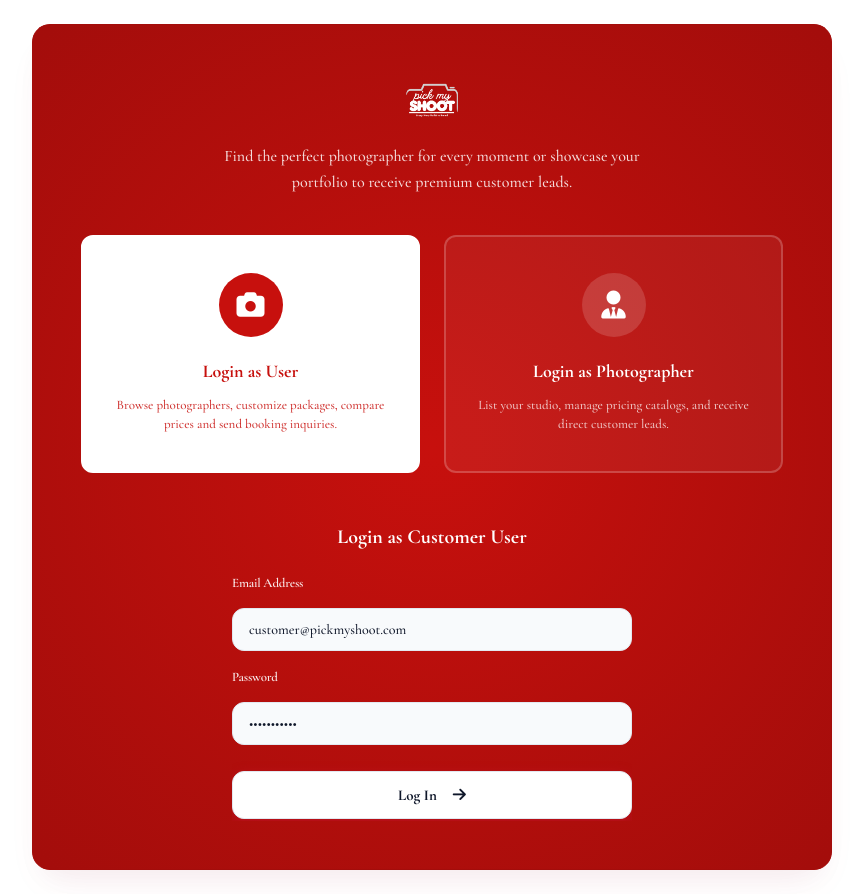
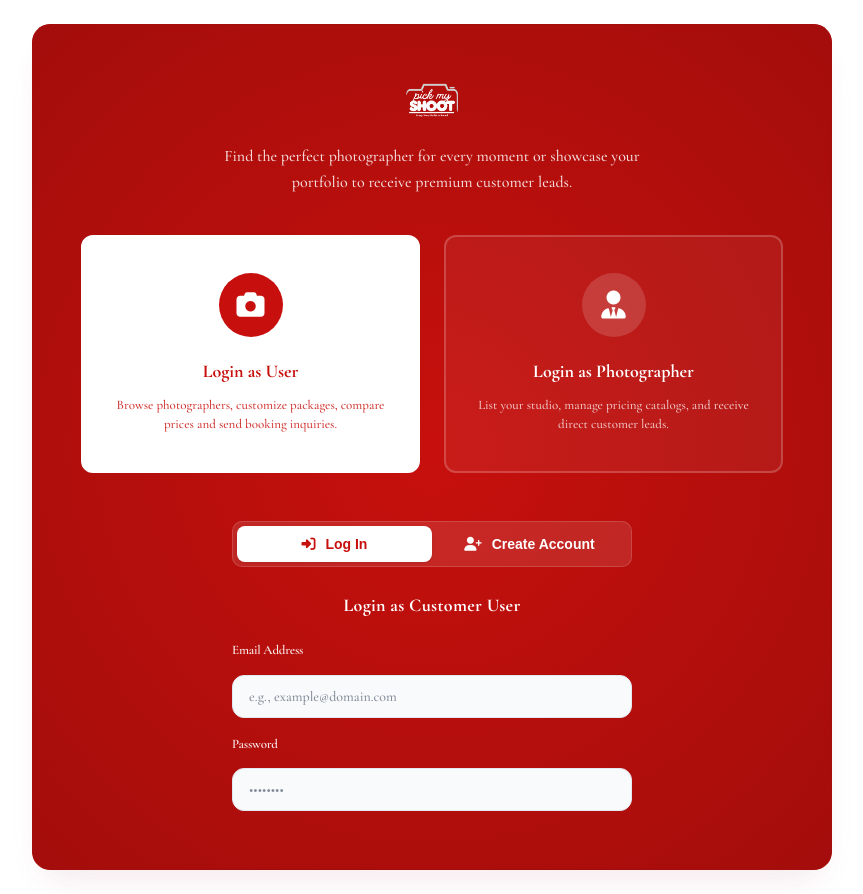
Before and after one commit to modupalliharshini/TPC_pickmyshoot, a React (Vite) app: page /login in a window 1280 px wide. Both pictures are taken after a click on the element 458 px from the left and 469 px from the top of the page. Shown: the whole page, without its empty margins (208-1071 px from the left). Built offline with nearby package versions, Linux system fonts and the light colour scheme; no server answers; a web font is replaced by a local one.

Commit message:
completely dynamic clean slate login and multi tenant dashboard

```diff
--- a/src/context/AuthContext.jsx
+++ b/src/context/AuthContext.jsx
@@ -82,7 +82,7 @@
       // If they registered as a photographer, initialize a default customizable profile!
       if (role === 'photographer') {
         const cleanName = name.trim();
-        const photoId = cleanName.toLowerCase().replace(/[^a-z0-9]+/g, '-') + '-' + Math.floor(Math.random() * 1000);
+        const photoId = email.toLowerCase().replace(/[^a-z0-9]+/g, '-');
 
         const { error: profileError } = await supabase
           .from('photographers')
--- a/src/pages/Dashboard.jsx
+++ b/src/pages/Dashboard.jsx
@@ -77,17 +77,28 @@
 };
 
 export default function Dashboard() {
-  const { login, logout } = useAuth();
+  const { currentUser, login, logout } = useAuth();
   const navigate = useNavigate();
   const [leads, setLeads] = useState([]);
   const [photographer, setPhotographer] = useState(null);
   const [isEditModalOpen, setIsEditModalOpen] = useState(false);
 
+  // Dynamic photographer mapping matching AuthContext
+  const getPhotographerId = () => {
+    if (!currentUser) return 'the-wedding-story';
+    if (currentUser.email === 'photographer@pickmyshoot.com') {
+      return 'the-wedding-story';
+    }
+    return currentUser.email.toLowerCase().replace(/[^a-z0-9]+/g, '-');
+  };
+
   const loadLeads = async () => {
     try {
+      const pId = getPhotographerId();
       const { data, error } = await supabase
         .from('leads')
         .select('*')
+        .eq('photographer_id', pId)
         .order('created_at', { ascending: false });
 
       if (error) {
@@ -102,10 +113,11 @@
 
   const loadPhotographer = async () => {
     try {
+      const pId = getPhotographerId();
       const { data, error } = await supabase
         .from('photographers')
         .select('*')
-        .eq('id', 'the-wedding-story')
+        .eq('id', pId)
         .single();
 
       if (error) {
@@ -119,24 +131,27 @@
   };
 
   useEffect(() => {
-    loadLeads();
-    loadPhotographer();
-  }, []);
+    if (currentUser) {
+      loadLeads();
+      loadPhotographer();
+    }
+  }, [currentUser]);
 
   const handleClearLeads = async () => {
-    if (window.confirm("Are you sure you want to clear all simulation leads from Supabase?")) {
+    if (!photographer) return;
+    if (window.confirm("Are you sure you want to clear your inquiries from Supabase?")) {
       try {
         const { error } = await supabase
           .from('leads')
           .delete()
-          .neq('id', '00000000-0000-0000-0000-000000000000');
+          .eq('photographer_id', photographer.id);
 
         if (error) {
           console.error("Error clearing leads from Supabase:", error);
           alert("Failed to clear leads: " + error.message);
         } else {
           setLeads([]);
-          alert("Simulation leads cleared successfully from Supabase!");
+          alert("Your inquiries cleared successfully from Supabase!");
         }
       } catch (err) {
         console.error("Clear leads connection failed:", err);
--- a/src/pages/Login.jsx
+++ b/src/pages/Login.jsx
@@ -33,14 +33,9 @@
     setShowForm(true);
     setErrorMsg(null);
     setIsSignUpMode(false);
-
-    if (role === 'user') {
-      setEmail('customer@pickmyshoot.com');
-      setPassword('password123');
-    } else {
-      setEmail('photographer@pickmyshoot.com');
-      setPassword('password123');
-    }
+    setEmail('');
+    setPassword('');
+    setFullName('');
   };
 
   const handleLoginSubmit = async (e) => {
@@ -119,7 +114,63 @@
 
         {/* Login Form (Fades and slides in when a role is selected) */}
         <div className={`login-form-wrapper ${showForm ? 'show' : ''}`} id="login-form-wrapper">
-          <h3 id="form-heading" style={{ fontSize: '20px', marginBottom: '20px', fontWeight: 700 }}>
+          {/* Sub-tabs Selector for Log In vs Create Account */}
+          <div style={{
+            display: 'flex',
+            borderRadius: '10px',
+            background: 'rgba(255, 255, 255, 0.1)',
+            padding: '4px',
+            marginBottom: '24px',
+            border: '1px solid rgba(255, 255, 255, 0.15)'
+          }}>
+            <button
+              type="button"
+              style={{
+                flex: 1,
+                border: 'none',
+                padding: '10px',
+                borderRadius: '8px',
+                fontSize: '14px',
+                fontWeight: 700,
+                background: !isSignUpMode ? '#ffffff' : 'transparent',
+                color: !isSignUpMode ? 'var(--primary)' : '#ffffff',
+                cursor: 'pointer',
+                transition: 'all 0.2s cubic-bezier(0.4, 0, 0.2, 1)',
+                boxShadow: !isSignUpMode ? 'var(--shadow-sm)' : 'none'
+              }}
+              onClick={() => {
+                setIsSignUpMode(false);
+                setErrorMsg(null);
+              }}
+            >
+              <i className="fa-solid fa-right-to-bracket" style={{ marginRight: '6px' }}></i> Log In
+            </button>
+            <button
+              type="button"
+              style={{
+                flex: 1,
+                border: 'none',
+                padding: '10px',
+                borderRadius: '8px',
+                fontSize: '14px',
+                fontWeight: 700,
+                background: isSignUpMode ? '#ffffff' : 'transparent',
+                color: isSignUpMode ? 'var(--primary)' : '#ffffff',
+                cursor: 'pointer',
+                transition: 'all 0.2s cubic-bezier(0.4, 0, 0.2, 1)',
+                boxShadow: isSignUpMode ? 'var(--shadow-sm)' : 'none'
+              }}
+              onClick={() => {
+                setIsSignUpMode(true);
+                setErrorMsg(null);
+                setFullName('');
+              }}
+            >
+              <i className="fa-solid fa-user-plus" style={{ marginRight: '6px' }}></i> Create Account
+            </button>
+          </div>
+
+          <h3 id="form-heading" style={{ fontSize: '18px', marginBottom: '20px', fontWeight: 800, color: '#ffffff', letterSpacing: '0.3px' }}>
             {isSignUpMode
               ? (selectedRole === 'user' ? 'Register Customer Account' : 'Register Professional Studio')
               : (selectedRole === 'user' ? 'Login as Customer User' : 'Login as Professional Photographer')
```
